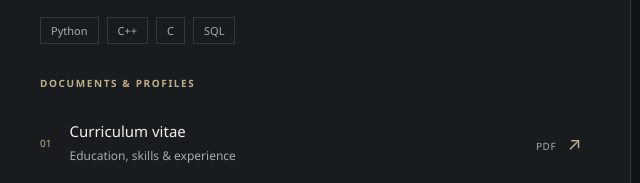
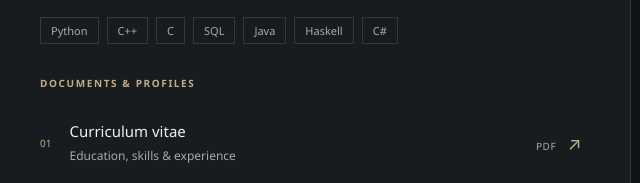
Before and after one commit to cuernatra/digital-card, a plain HTML site: page index.html in a window 1280 px wide. Shown: the part 541-724 px from the top of the page, 329-969 px from the left. Drawn offline with Linux system fonts and the light colour scheme.

Commit message:
Add Java Haskell and C# to programming languages

```diff
--- a/index.html
+++ b/index.html
@@ -32,7 +32,7 @@
       <p>I am a master’s student in Information Technology with a focus on software development. My interests include artificial intelligence, game development and building practical projects that connect software with the physical world.</p>
       <!-- Osaamiset voi poistaa tai vaihtaa omiin painotuksiin. -->
       <ul class="skills" aria-label="Programming languages">
-        <li>Python</li><li>C++</li><li>C</li><li>SQL</li>
+        <li>Python</li><li>C++</li><li>C</li><li>SQL</li><li>Java</li><li>Haskell</li><li>C#</li>
       </ul>
     </section>
 
```
